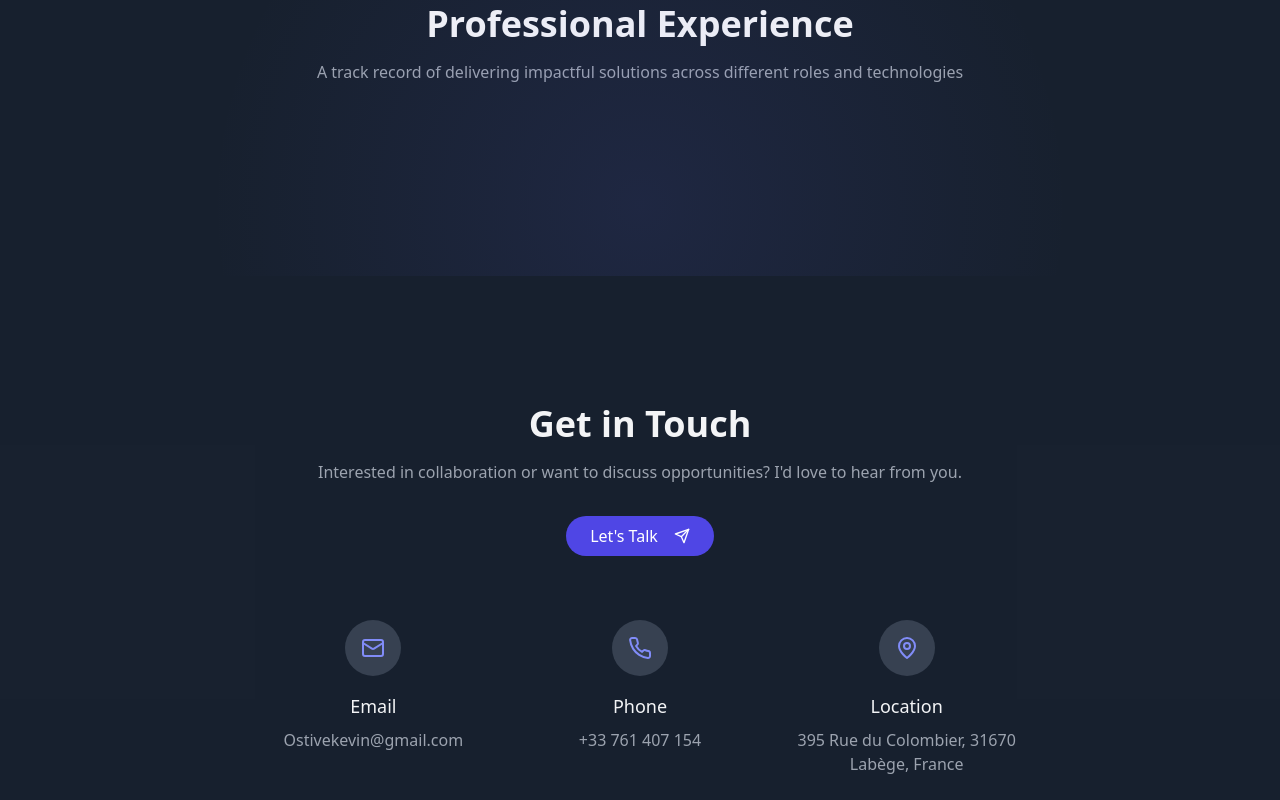
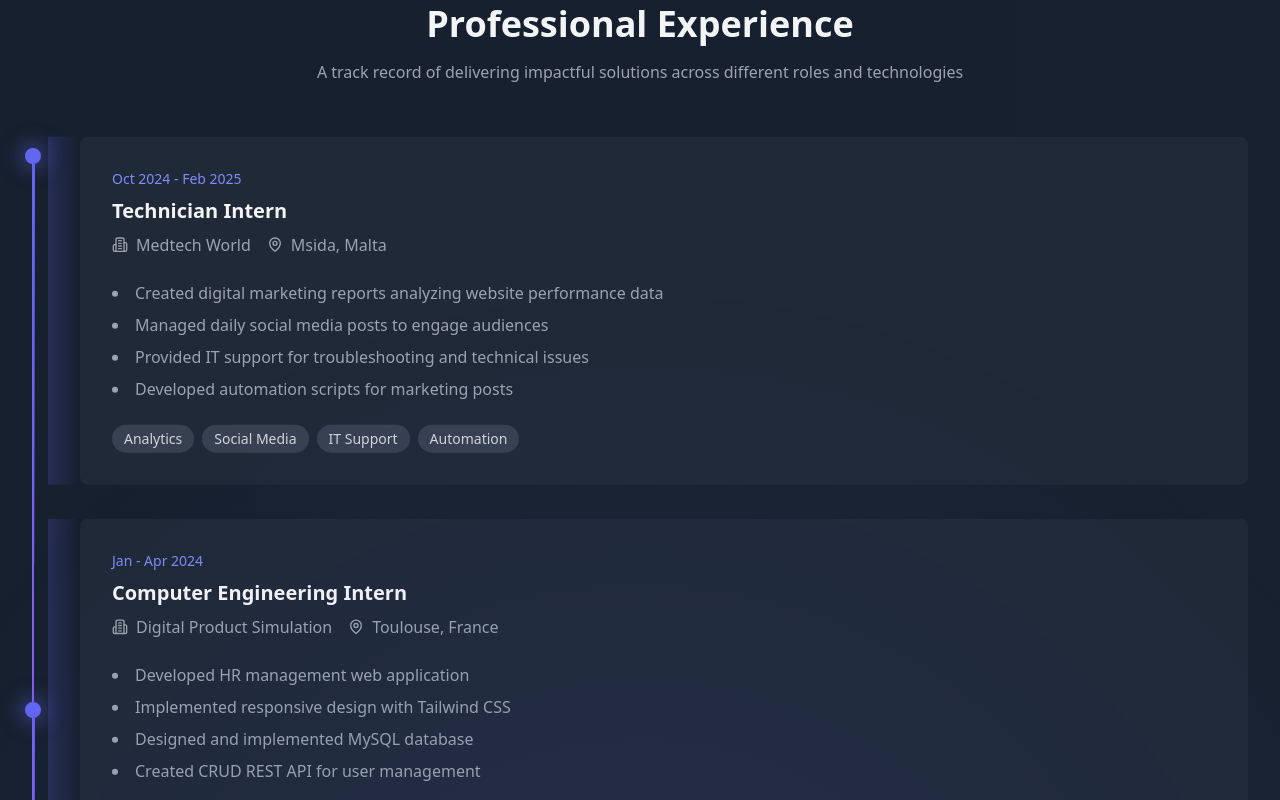
Before and after one commit to Ostive/portfolio, a React (Vite) app: page / in a window 1280 px wide. Shown: the part 3620-4420 px from the top of the page. Built offline with nearby package versions, Linux system fonts and the light colour scheme.

Commit message:
modified:   src/components/sections/Experience.tsx

```diff
--- a/src/components/sections/Experience.tsx
+++ b/src/components/sections/Experience.tsx
@@ -126,7 +126,19 @@ export function Experience() {
           </p>
         </motion.div>
 
+        <div className="relative pl-12 space-y-8">
+          <TimelineStepper steps={experiences.length} currentStep={currentStep} />
 
+          {experiences.map((experience, index) => (
+            <ExperienceItem
+              key={index}
+              index={index}
+              experience={experience}
+              isActive={index <= currentStep}
+              onInView={handleInView}
+            />
+          ))}
+        </div>
       </div>
 
       <motion.div
```
